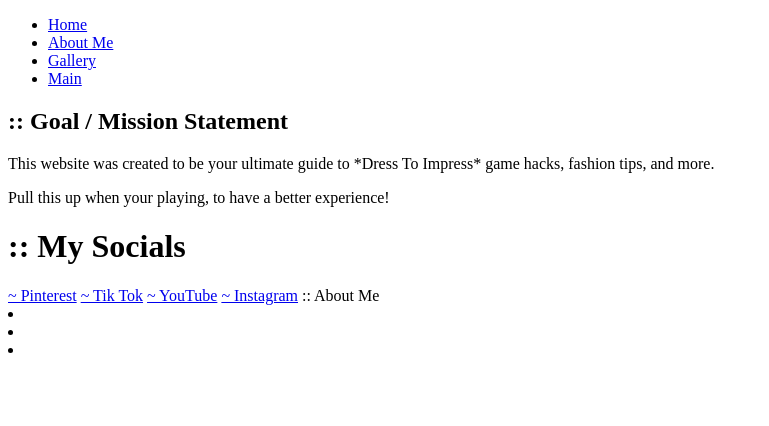
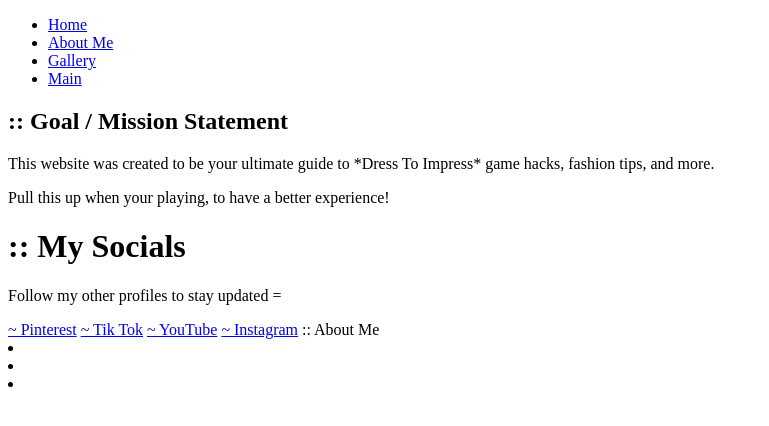
Before and after one commit to duckunchi/DTI, a plain HTML site: page index.html in a window 1280 px wide. Shown: the whole page, without its empty margins (0-769 px from the left). Drawn offline with Linux system fonts and the light colour scheme.

Commit message:
Update index.html

```diff
--- a/index.html
+++ b/index.html
@@ -22,6 +22,7 @@
   </section>
 
   <h1>:: My Socials</h1>
+  <p>Follow my other profiles to stay updated = </p>
   <a href="https://www.pinterest.com/duckunchi/"> ~ Pinterest</a>
   <a href="https://www.tiktok.com/@duckunchi"> ~ Tik Tok</a>
   <a href="https://www.youtube.com/@duckunchi"> ~ YouTube</a>
```
